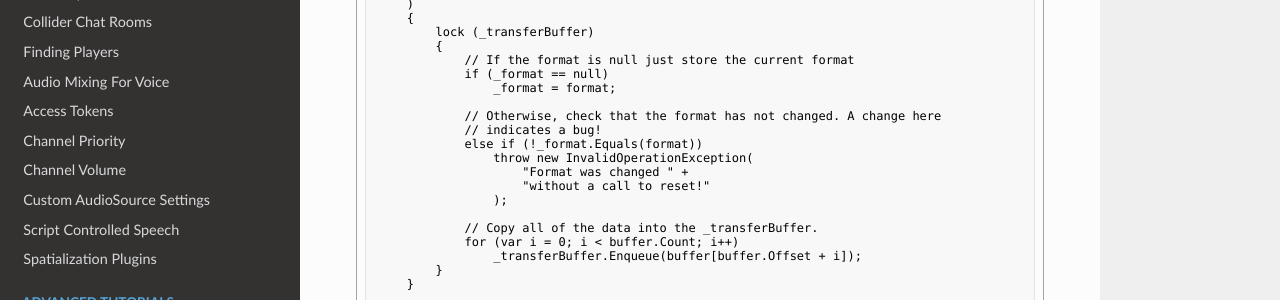
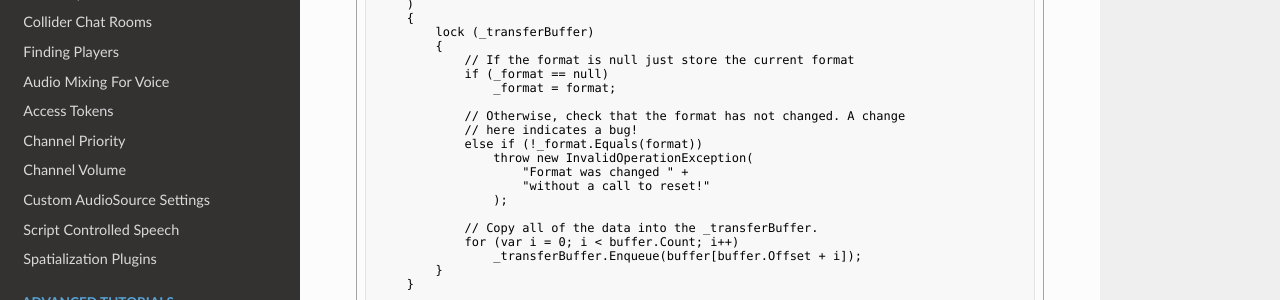
Before and after one commit to Placeholder-Software/Dissonance, an MkDocs documentation site: the page built from docs/Tutorials/UsingIMicrophoneSubscriber.md, in a window 1280 px wide and 900 px high, scrolled down 795 px. Shown: the part 151-451 px from the top of the window. Built offline with MkDocs 1.6.1, drawn with Linux system fonts in a browser that asks for light colours; old or Windows-style settings are respelled for this version of MkDocs.

```diff
--- a/docs/Tutorials/UsingIMicrophoneSubscriber.md
+++ b/docs/Tutorials/UsingIMicrophoneSubscriber.md
@@ -51,8 +51,8 @@ class DissonanceAudioRecorder
             if (_format == null)
                 _format = format;
 
-            // Otherwise, check that the format has not changed. A change here
-            // indicates a bug!
+            // Otherwise, check that the format has not changed. A change
+            // here indicates a bug!
             else if (!_format.Equals(format))
                 throw new InvalidOperationException(
                     "Format was changed " +
```
